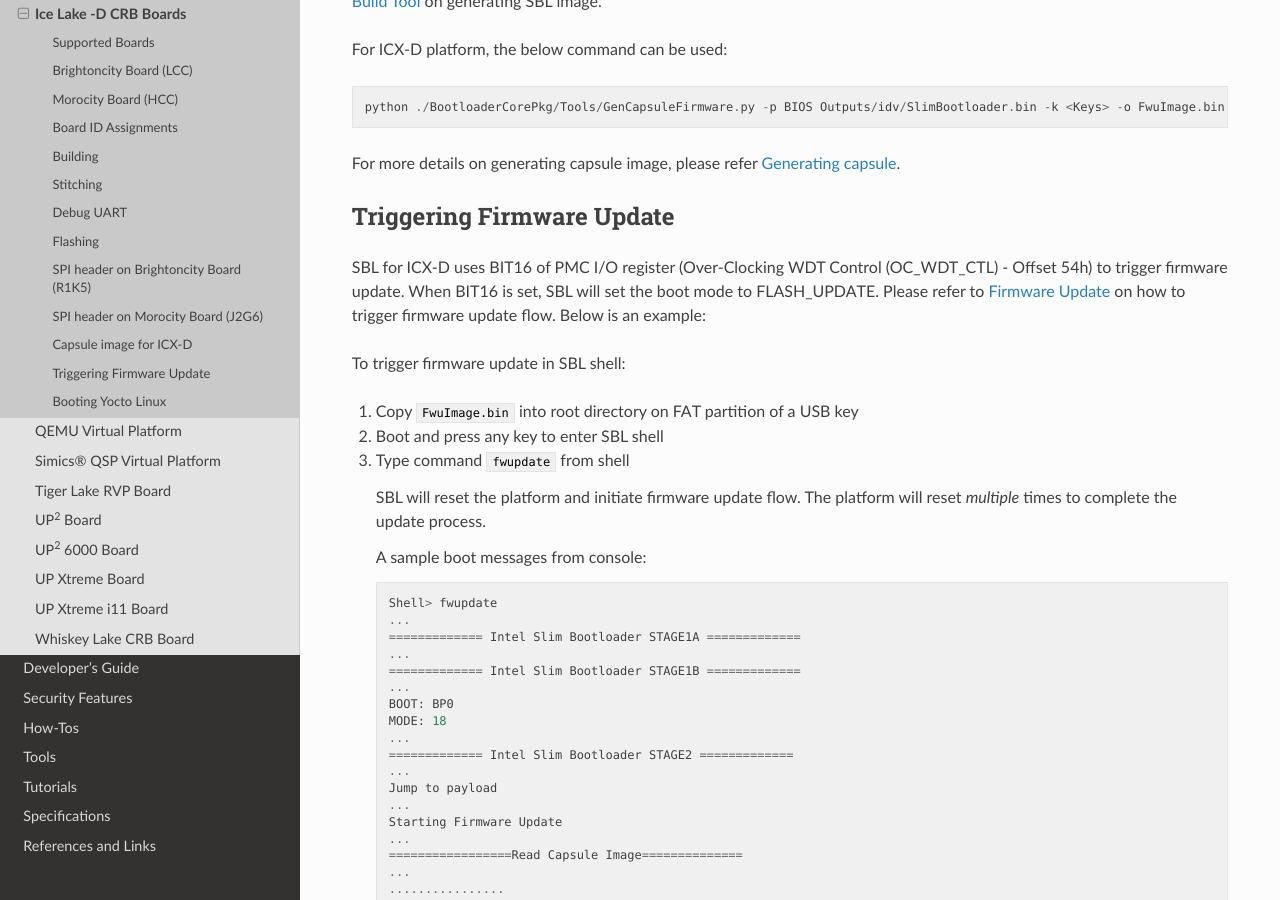
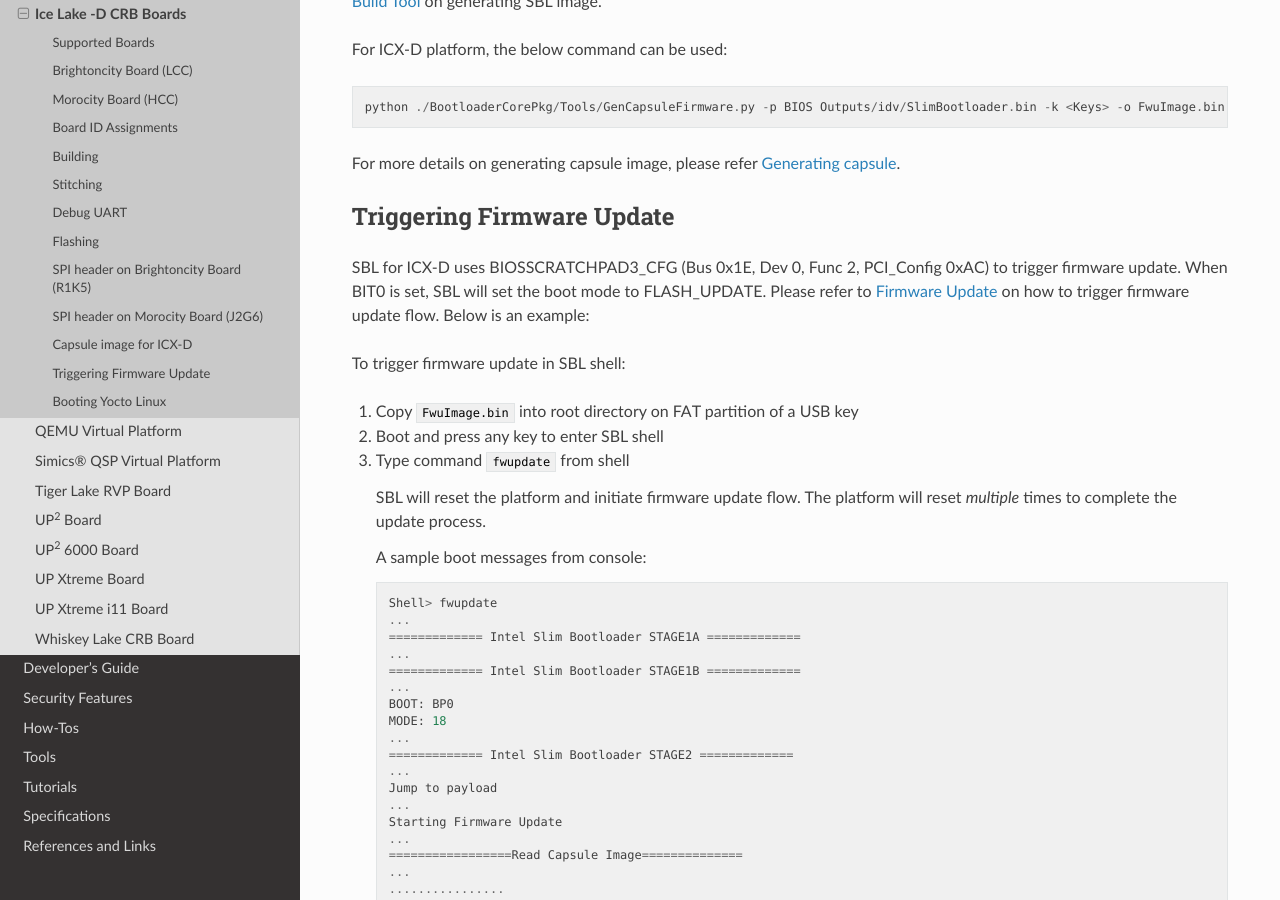
Before and after one commit to slimbootloader/documentation, a Sphinx documentation site: the page built from source/supported-hardware/icdx-crb.rst, in a window 1280 px wide and 900 px high, scrolled down 4718 px. Built offline with Sphinx 7.4.7 and the Read the Docs theme 2.0.0, drawn with Linux system fonts in a browser that asks for light colours.

Commit message:
Update register information for ICX-D Boards
Update register info for Triggering Firmware Update.

Signed-off-by: cshur <cs.hur@intel.com>

```diff
--- a/source/supported-hardware/icdx-crb.rst
+++ b/source/supported-hardware/icdx-crb.rst
@@ -126,7 +126,7 @@ For more details on generating capsule image, please refer :ref:`generate-capsul
 Triggering Firmware Update
 ^^^^^^^^^^^^^^^^^^^^^^^^^^^
 
-|SPN| for |ICXD| uses BIT16 of PMC I/O register (Over-Clocking WDT Control (OC_WDT_CTL) - Offset 54h) to trigger firmware update. When BIT16 is set, |SPN| will set the boot mode to FLASH_UPDATE.
+|SPN| for |ICXD| uses BIOSSCRATCHPAD3_CFG (Bus 0x1E, Dev 0, Func 2, PCI_Config 0xAC) to trigger firmware update. When BIT0 is set, |SPN| will set the boot mode to FLASH_UPDATE.
 Please refer to :ref:`firmware-update` on how to trigger firmware update flow.
 Below is an example:
 
```
